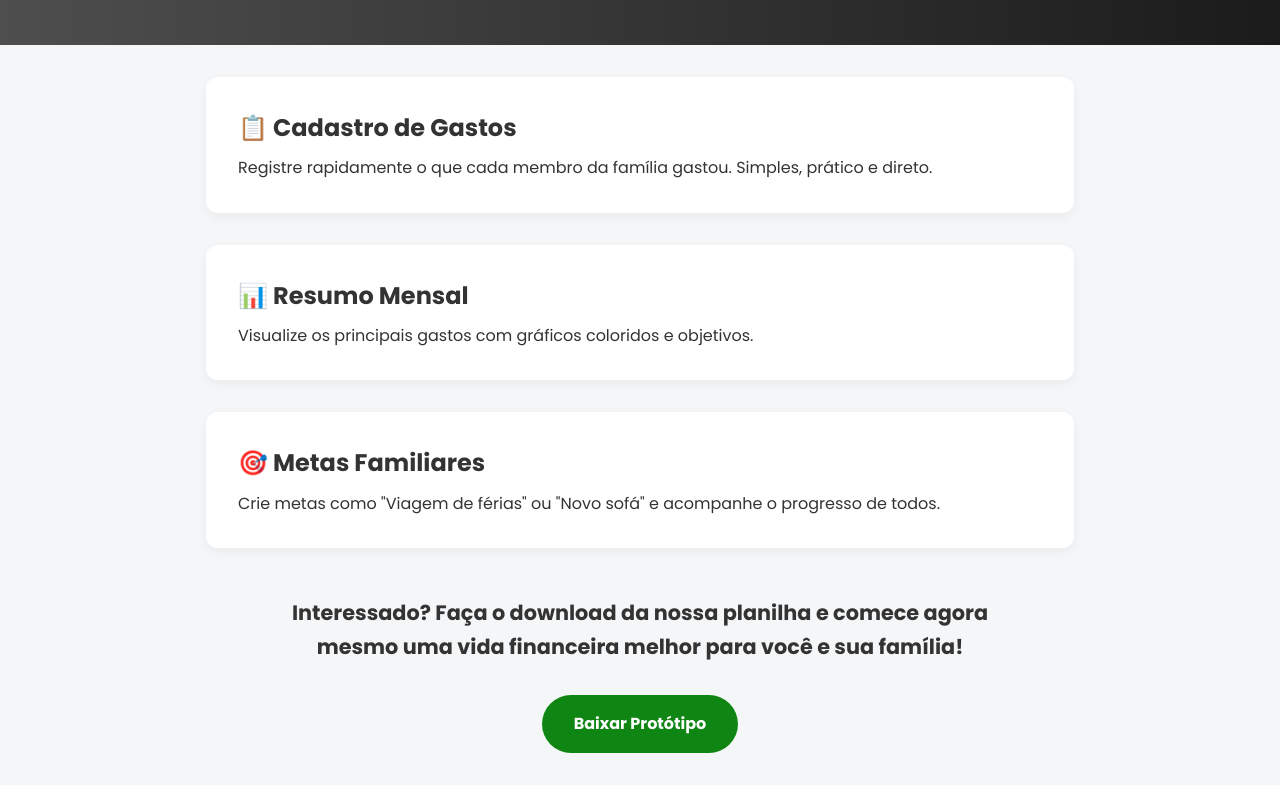
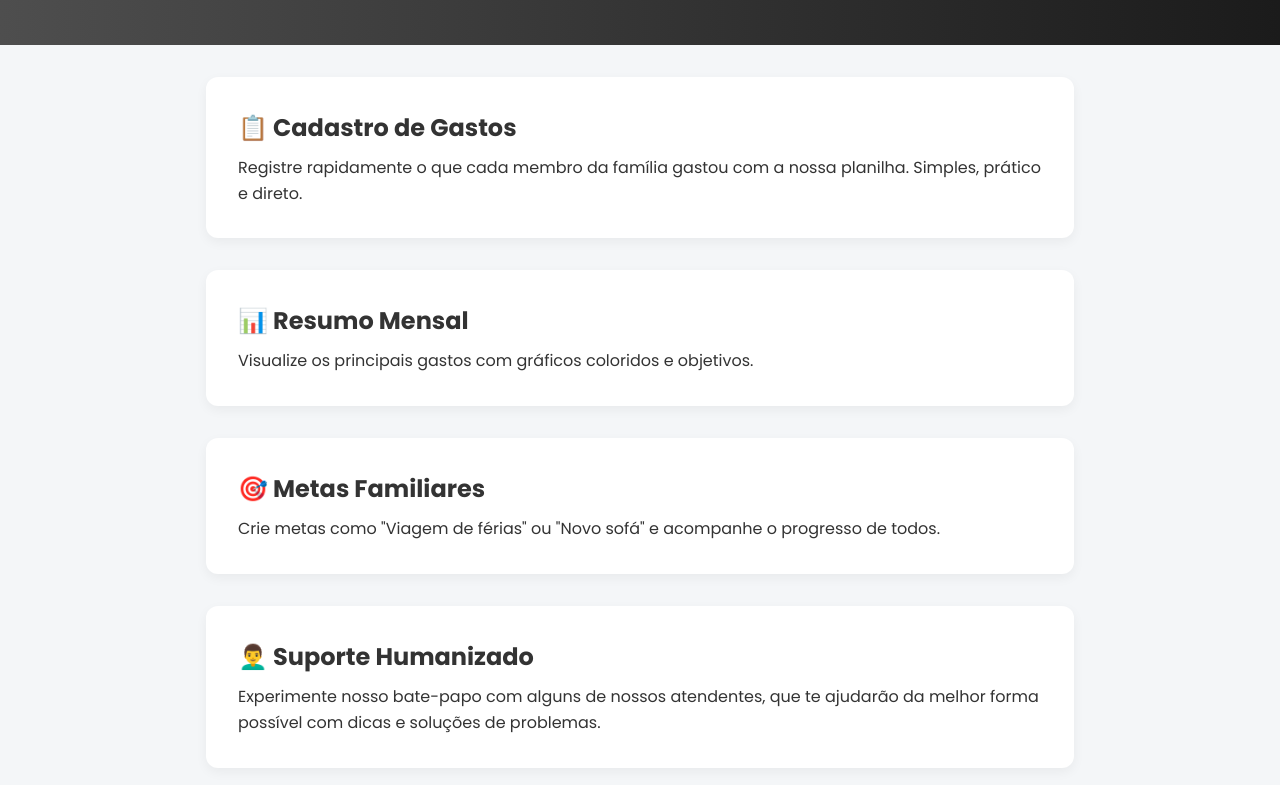
Before and after one commit to SynthX7/familywise, a plain HTML site: page index.html in a window 1280 px wide. Shown: the part 167-952 px from the top of the page. Drawn offline with Linux system fonts and the light colour scheme.

Commit message:
Colocando a planilha

```diff
--- a/index.html
+++ b/index.html
@@ -199,8 +199,7 @@
       <section class="feature">
         <h2>📋 Cadastro de Gastos</h2>
         <p>
-          Registre rapidamente o que cada membro da família gastou. Simples,
-          prático e direto.
+          Registre rapidamente o que cada membro da família gastou com a nossa planilha. Simples, prático e direto.
         </p>
       </section>
 
@@ -214,19 +213,25 @@
       <section class="feature">
         <h2>🎯 Metas Familiares</h2>
         <p>
-          Crie metas como "Viagem de férias" ou "Novo sofá" e acompanhe o
-          progresso de todos.
+          Crie metas como "Viagem de férias" ou "Novo sofá" e acompanhe o progresso de todos.
         </p>
       </section>
 
+      <section class="feature">
+        <h2>👨‍🦱 Suporte Humanizado</h2>
+        <p>
+          Experimente nosso bate-papo com alguns de nossos atendentes, que te ajudarão da melhor forma possível com dicas e soluções de problemas.
+        </p>
+      </section>
+
+
       <div class="cta">
         <h3>
-          Interessado? Faça o download da nossa planilha e comece agora mesmo
-          uma vida financeira melhor para você e sua família!
+          Interessado? Faça o download da nossa planilha e comece agora mesmo uma vida financeira melhor para você e sua família!
         </h3>
         <div class="download-section">
           <a
-            href="caminho-do-arquivo"
+            href="/planilha.csv"
             download="FamilyWise_Prototype"
             class="download-btn"
             >Baixar Protótipo</a
```
Also changed, not shown: planilha.csv (added, +11 -0 lines).
